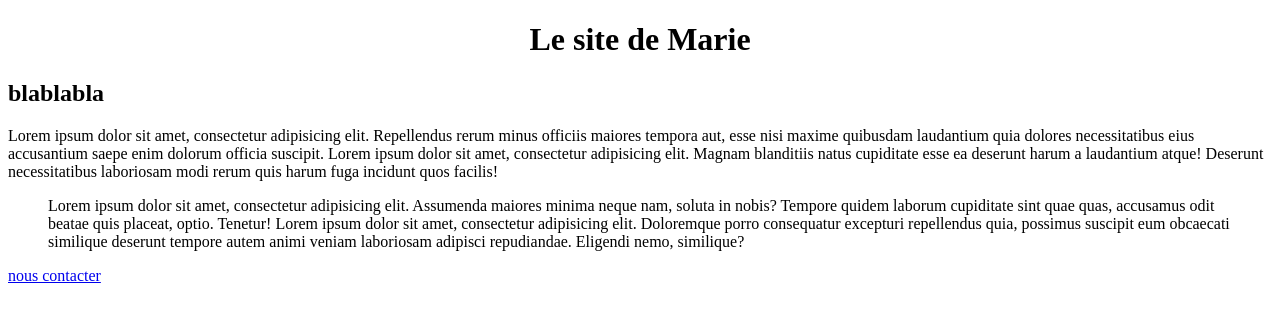
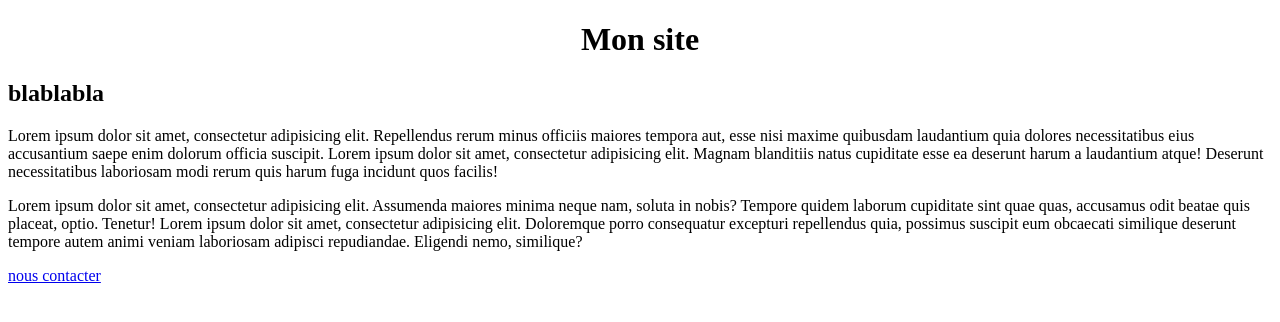
Before and after one commit to mariethibault/projettest, a plain HTML site: page index.html in a window 1280 px wide. Drawn offline with Linux system fonts and the light colour scheme.

Commit message:
base du site modif

```diff
--- a/index.html
+++ b/index.html
@@ -5,10 +5,10 @@
     <title>Document</title>
 </head>
 <body>
-  <h1><center>Le site de Marie</center></h1>
+  <h1><center>Mon site</center></h1>
     <h2>blablabla</h2>
     <p>Lorem ipsum dolor sit amet, consectetur adipisicing elit. Repellendus rerum minus officiis maiores tempora aut, esse nisi maxime quibusdam laudantium quia dolores necessitatibus eius accusantium saepe enim dolorum officia suscipit. Lorem ipsum dolor sit amet, consectetur adipisicing elit. Magnam blanditiis natus cupiditate esse ea deserunt harum a laudantium atque! Deserunt necessitatibus laboriosam modi rerum quis harum fuga incidunt quos facilis!</p>
-    <BLOCKQUOTE><p>Lorem ipsum dolor sit amet, consectetur adipisicing elit. Assumenda maiores minima neque nam, soluta in nobis? Tempore quidem laborum cupiditate sint quae quas, accusamus odit beatae quis placeat, optio. Tenetur! Lorem ipsum dolor sit amet, consectetur adipisicing elit. Doloremque porro consequatur excepturi repellendus quia, possimus suscipit eum obcaecati similique deserunt tempore autem animi veniam laboriosam adipisci repudiandae. Eligendi nemo, similique?</p></BLOCKQUOTE>
+    <p>Lorem ipsum dolor sit amet, consectetur adipisicing elit. Assumenda maiores minima neque nam, soluta in nobis? Tempore quidem laborum cupiditate sint quae quas, accusamus odit beatae quis placeat, optio. Tenetur! Lorem ipsum dolor sit amet, consectetur adipisicing elit. Doloremque porro consequatur excepturi repellendus quia, possimus suscipit eum obcaecati similique deserunt tempore autem animi veniam laboriosam adipisci repudiandae. Eligendi nemo, similique?</p>
 
     <a href="/contact.html">nous contacter</a>
    </body>
```
Also changed, not shown: contact.html (+1 -1 lines).
